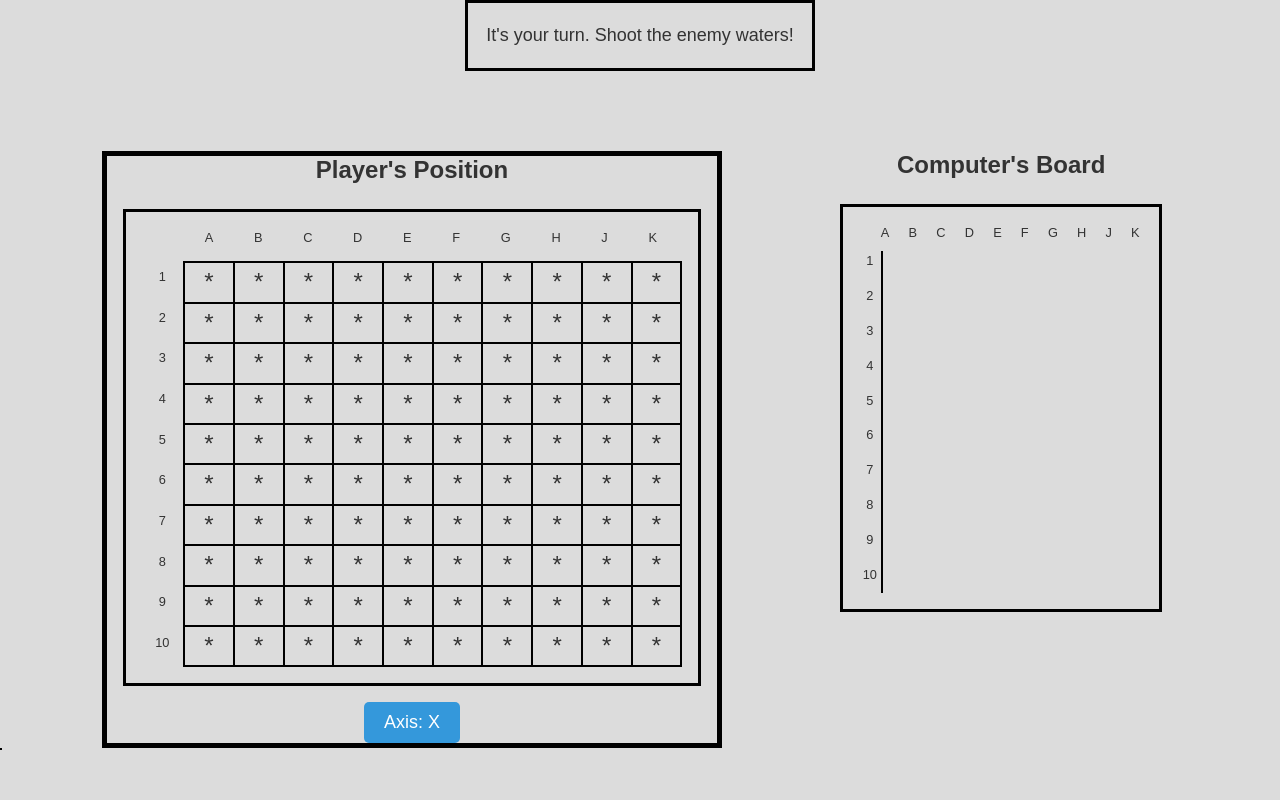
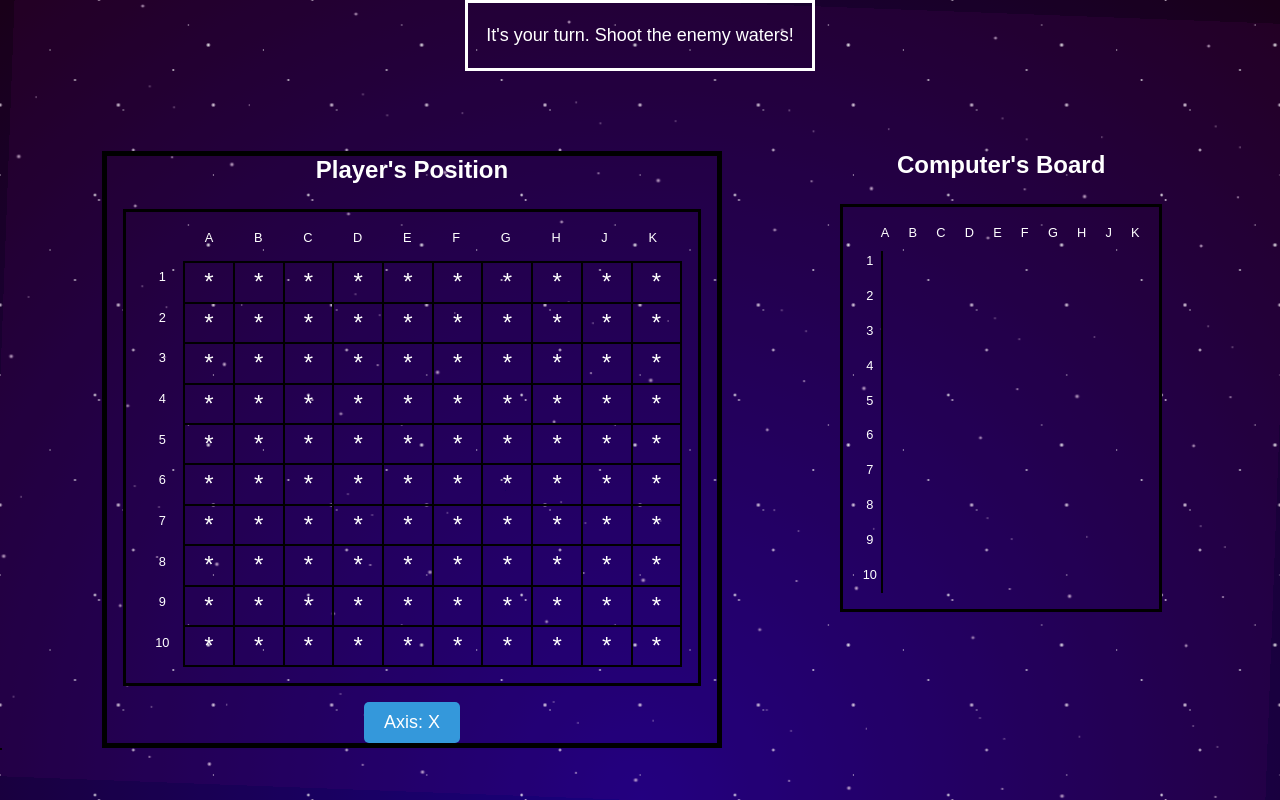
Before and after one commit to douglasmnegri/battleship, a website with bundled scripts: page index.html in a window 1280 px wide. Built offline with nearby package versions, Linux system fonts and the light colour scheme.

Commit message:
design a background

```diff
--- a/index.html
+++ b/index.html
@@ -7,16 +7,9 @@
     <title>Battleship Board Game</title>
   </head>
   <body>
-
-    <!-- First thing we need to do is an UI for placing ships -->
-    <!-- Initially, it should offer tha player to place ships by length (5, 4, 3...) -->
-    <!-- Axis button should be inside this UI -->
-    <!-- This new div will receive the information about the placement, and then we we'll start the game -->
-    <!-- STEP BY STEP:
-        1- CREATE A MENU USING PLAYER'S BOARD
-        2- CREATE AN UI FOR ADDING SHIPS
-        3- DISPLAY THE COMPUTER'S BOARD AFTER FINISHING
-        -->
+    <div class="space stars1"></div>
+    <div class="space stars2"></div>
+    <div class="space stars3"></div>
 
     <div class="menu">
       <h1>BATTLESHIP</h1>
@@ -32,7 +25,9 @@
         </form>
       </div>
     </div>
+
     <div id="hud-interface">It's your turn. Shoot the enemy waters!</div>
+
     <div class="game-interface">
       <div class="board-container player-board-menu placing-ships-menu">
         <h2 id="p1">Player's Position</h2>
@@ -67,6 +62,7 @@
           <button id="axis">Axis: X</button>
         </div>
       </div>
+
       <div class="board-container computer-board-menu">
         <h2 id="p2">Computer's Board</h2>
         <div class="computer-content">
@@ -97,8 +93,6 @@
           <div id="computer-board"></div>
         </div>
       </div>
-
-
     </div>
 
     <div id="computer-board"></div>
--- a/style.css
+++ b/style.css
@@ -9,8 +9,9 @@
 body {
   font-family: Arial, sans-serif;
   line-height: 1.6;
-  background-color: gainsboro;
-  color: #333;
+  height: 100vh;
+  overflow: hidden;
+  background: radial-gradient(circle at bottom, navy 0, black 100%);
 }
 
 .container {
@@ -73,6 +74,7 @@ button {
 #p1,
 #p2 {
   text-align: center;
+  color: white;
 }
 
 .player-content,
@@ -85,6 +87,7 @@ button {
   height: fit-content;
   padding: 1em;
   margin: 1em;
+  color: white;
 }
 
 #player-board,
@@ -130,10 +133,11 @@ button {
 #hud-interface {
   text-align: center;
   font-size: large;
-  border: solid black;
+  border: solid white;
   width: fit-content;
   padding: 1em;
   margin: 0 auto;
+  color: white;
 }
 
 .disable-pointer-events {
@@ -242,3 +246,67 @@ button {
   position: inherit;
   /* position: absolute; */
 }
+
+.space {
+  background: rgba(128, 0, 128, 0.1) center / 200px 200px round;
+  position: fixed; /* Use fixed to ensure it stays in place even when scrolling */
+  top: 0;
+  left: 0;
+  right: 0;
+  bottom: 0;
+  z-index: -1; /* Send the background behind other elements */
+  pointer-events: none; /* Prevent the space element from blocking interactions */
+}
+
+.stars1 {
+  animation: space 90s ease-in-out infinite;
+  background-image: radial-gradient(
+      1px 1px at 25px 5px,
+      white,
+      rgba(255, 255, 255, 0)
+    ),
+    radial-gradient(1px 1px at 50px 25px, white, rgba(255, 255, 255, 0)),
+    radial-gradient(1px 1px at 125px 20px, white, rgba(255, 255, 255, 0)),
+    radial-gradient(1.5px 1.5px at 50px 75px, white, rgba(255, 255, 255, 0)),
+    radial-gradient(2px 2px at 15px 125px, white, rgba(255, 255, 255, 0)),
+    radial-gradient(2.5px 2.5px at 110px 80px, white, rgba(255, 255, 255, 0));
+}
+.stars2 {
+  background-image: radial-gradient(
+      1px 1px at 75px 125px,
+      white,
+      rgba(255, 255, 255, 0)
+    ),
+    radial-gradient(1px 1px at 100px 75px, white, rgba(255, 255, 255, 0)),
+    radial-gradient(1.5px 1.5px at 199px 100px, white, rgba(255, 255, 255, 0)),
+    radial-gradient(2px 2px at 20px 50px, white, rgba(255, 255, 255, 0)),
+    radial-gradient(2.5px 2.5px at 100px 5px, white, rgba(255, 255, 255, 0)),
+    radial-gradient(2.5px 2.5px at 5px 5px, white, rgba(255, 255, 255, 0));
+}
+.stars3 {
+  background-image: radial-gradient(
+      1px 1px at 10px 10px,
+      white,
+      rgba(255, 255, 255, 0)
+    ),
+    radial-gradient(1px 1px at 150px 150px, white, rgba(255, 255, 255, 0)),
+    radial-gradient(1.5px 1.5px at 60px 170px, white, rgba(255, 255, 255, 0)),
+    radial-gradient(1.5px 1.5px at 175px 180px, white, rgba(255, 255, 255, 0)),
+    radial-gradient(2px 2px at 195px 95px, white, rgba(255, 255, 255, 0)),
+    radial-gradient(2.5px 2.5px at 95px 145px, white, rgba(255, 255, 255, 0));
+}
+
+@keyframes space {
+  40% {
+    opacity: 0.75;
+  }
+  50% {
+    opacity: 0.25;
+  }
+  60% {
+    opacity: 0.75;
+  }
+  100% {
+    transform: rotate(360deg);
+  }
+}
```
